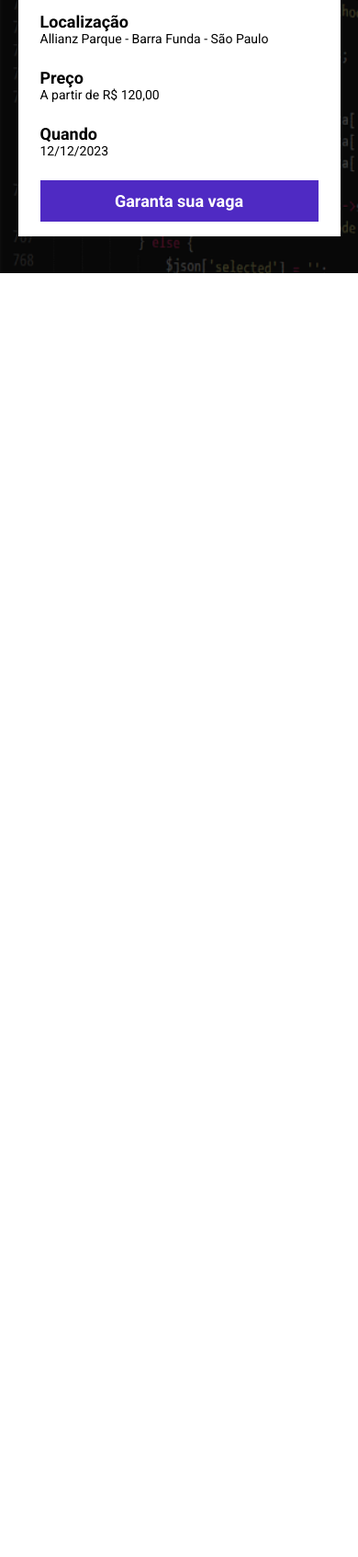
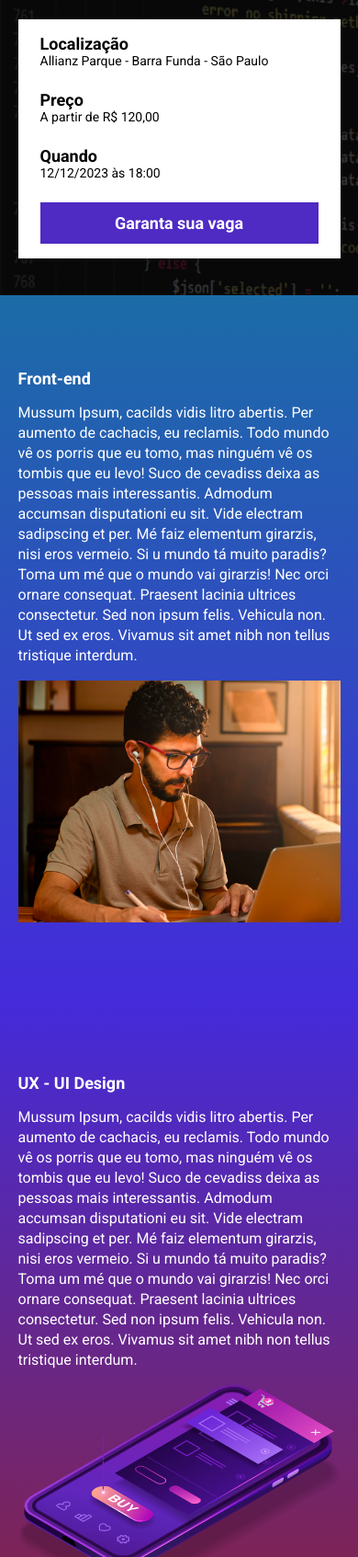
Before and after one commit to Amadeo-Frontend/EBAC_TECH_TALKS, a website built with Parcel: page src/index.html in a window 390 px wide. Shown: the part 307-2000 px from the top of the page at 92% size. Before the commit the page ends 844 px from the top, so only its background shows below. Built offline with nearby package versions, Linux system fonts and the light colour scheme.

Commit message:
finalizando

```diff
--- a/package.json
+++ b/package.json
@@ -2,9 +2,9 @@
   "name": "lp-ficticia",
   "version": "1.0.0",
   "description": "",
-  "main": "index.js",
   "scripts": {
     "dev": "parcel src/index.html src/styles/main.scss src/scripts/main.js",
+    "build": "parcel build src/index.html",
     "test": "echo \"Error: no test specified\" && exit 1"
   },
   "keywords": [],
--- a/src/index.html
+++ b/src/index.html
@@ -6,13 +6,15 @@
     <meta name="viewport" content="width=device-width, initial-scale=1.0" />
     <title>EBAC Tech Talks</title>
     <link rel="stylesheet" href="styles/main.scss" />
+    <link rel="stylesheet" href="https://unpkg.com/aos@next/dist/aos.css" />
   </head>
   <body>
     <header class="hero">
       <div class="container">
         <img class="hero__logo" src="./images/ebac_logo.svg" alt="EBAC" />
         <p class="hero__text">
-          O maior evento de tecnologia do Brasil começa em 11d 25min 10s
+          O maior evento de tecnologia do Brasil começa em
+          <span id="countdown"></span>
         </p>
         <div class="infos-bar">
           <ul class="infos-bar__infos">
@@ -26,13 +28,94 @@
             </li>
             <li class="infos-bar__infos__item">
               <b>Quando</b>
-              12/12/2023
+              12/12/2023 às 18:00
             </li>
           </ul>
           <a href="#" class="button button--primary">Garanta sua vaga</a>
         </div>
       </div>
     </header>
+    <section class="event event--frontend">
+      <div class="container" data-aos="fade-right">
+        <div class="event__detail">
+          <h2 class="event__detail__title">Front-end</h2>
+          <p class="event__detail__description">
+            Mussum Ipsum, cacilds vidis litro abertis. Per aumento de cachacis,
+            eu reclamis. Todo mundo vê os porris que eu tomo, mas ninguém vê os
+            tombis que eu levo! Suco de cevadiss deixa as pessoas mais
+            interessantis. Admodum accumsan disputationi eu sit. Vide electram
+            sadipscing et per. Mé faiz elementum girarzis, nisi eros vermeio. Si
+            u mundo tá muito paradis? Toma um mé que o mundo vai girarzis! Nec
+            orci ornare consequat. Praesent lacinia ultrices consectetur. Sed
+            non ipsum felis. Vehicula non. Ut sed ex eros. Vivamus sit amet nibh
+            non tellus tristique interdum.
+          </p>
+        </div>
+        <img class="event__image" src="./images/frontend.png" alt="fornt-end" />
+      </div>
+    </section>
+    <section class="event event--ux-ui event--image-left">
+      <div class="container" data-aos="fade-left">
+        <div class="event__detail">
+          <h2 class="event__detail__title">UX - UI Design</h2>
+          <p class="event__detail__description">
+            Mussum Ipsum, cacilds vidis litro abertis. Per aumento de cachacis,
+            eu reclamis. Todo mundo vê os porris que eu tomo, mas ninguém vê os
+            tombis que eu levo! Suco de cevadiss deixa as pessoas mais
+            interessantis. Admodum accumsan disputationi eu sit. Vide electram
+            sadipscing et per. Mé faiz elementum girarzis, nisi eros vermeio. Si
+            u mundo tá muito paradis? Toma um mé que o mundo vai girarzis! Nec
+            orci ornare consequat. Praesent lacinia ultrices consectetur. Sed
+            non ipsum felis. Vehicula non. Ut sed ex eros. Vivamus sit amet nibh
+            non tellus tristique interdum.
+          </p>
+        </div>
+        <img
+          class="event__image"
+          src="./images/ui-ux.png"
+          alt="UX - UI Design"
+        />
+      </div>
+    </section>
+    <section class="event event--data-sience">
+      <div class="container" data-aos="fade-right">
+        <div class="event__detail">
+          <h2 class="event__detail__title">Data Science</h2>
+          <p class="event__detail__description">
+            Mussum Ipsum, cacilds vidis litro abertis. Per aumento de cachacis,
+            eu reclamis. Todo mundo vê os porris que eu tomo, mas ninguém vê os
+            tombis que eu levo! Suco de cevadiss deixa as pessoas mais
+            interessantis. Admodum accumsan disputationi eu sit. Vide electram
+            sadipscing et per. Mé faiz elementum girarzis, nisi eros vermeio. Si
+            u mundo tá muito paradis? Toma um mé que o mundo vai girarzis! Nec
+            orci ornare consequat. Praesent lacinia ultrices consectetur. Sed
+            non ipsum felis. Vehicula non. Ut sed ex eros. Vivamus sit amet nibh
+            non tellus tristique interdum.
+          </p>
+        </div>
+        <img class="event__image" src="./images/data.png" alt="Data Science" />
+      </div>
+    </section>
+    <section class="event event--backend event--image-left">
+      <div class="container" data-aos="fade-left">
+        <div class="event__detail">
+          <h2 class="event__detail__title">Back-end</h2>
+          <p class="event__detail__description">
+            Mussum Ipsum, cacilds vidis litro abertis. Per aumento de cachacis,
+            eu reclamis. Todo mundo vê os porris que eu tomo, mas ninguém vê os
+            tombis que eu levo! Suco de cevadiss deixa as pessoas mais
+            interessantis. Admodum accumsan disputationi eu sit. Vide electram
+            sadipscing et per. Mé faiz elementum girarzis, nisi eros vermeio. Si
+            u mundo tá muito paradis? Toma um mé que o mundo vai girarzis! Nec
+            orci ornare consequat. Praesent lacinia ultrices consectetur. Sed
+            non ipsum felis. Vehicula non. Ut sed ex eros. Vivamus sit amet nibh
+            non tellus tristique interdum.
+          </p>
+        </div>
+        <img class="event__image" src="./images/backend.png" alt="Back-end" />
+      </div>
+    </section>
+    <script src="https://unpkg.com/aos@next/dist/aos.js"></script>
     <script src="scripts/main.js"></script>
   </body>
 </html>
--- a/src/scripts/main.js
+++ b/src/scripts/main.js
@@ -0,0 +1,30 @@
+AOS.init();
+
+// Define a data do meu aniversário
+let countDownDate = new Date("Dec 12, 2023 18:00:00").getTime();
+
+// Atualiza a contagem regressiva a cada 1 segundo
+let countdownInterval = setInterval(function () {
+  // Pega a data e hora atual
+  let now = new Date().getTime();
+
+  // Calcula a diferença entre a data atual e a data da contagem regressiva
+  let distance = countDownDate - now;
+
+  // Calcula o tempo restante em dias, horas, minutos e segundos
+  let days = Math.floor(distance / (1000 * 60 * 60 * 24));
+  let hours = Math.floor((distance % (1000 * 60 * 60 * 24)) / (1000 * 60 * 60));
+  let minutes = Math.floor((distance % (1000 * 60 * 60)) / (1000 * 60));
+  let seconds = Math.floor((distance % (1000 * 60)) / 1000);
+
+  // Exibe a contagem regressiva no elemento com id="countdown"
+  document.getElementById("countdown").innerHTML =
+    days + "d " + hours + "h " + minutes + "m " + seconds + "s ";
+
+  // Se a contagem regressiva terminou, exibe uma mensagem
+  if (distance < 0) {
+    clearInterval(countdownInterval);
+    document.getElementById("countdown").innerHTML =
+      "É hoje o melhor evento de tecnologia do Brasil";
+  }
+}, 1000);
--- /dev/null
+++ b/src/styles/_event.scss
@@ -0,0 +1,53 @@
+.event {
+  padding: 80px 0;
+
+  &--frontend {
+    background-image: linear-gradient(var(--blue1), var(--blue2));
+  }
+  &--ux-ui {
+    background-image: linear-gradient(var(--blue2), var(--pink));
+  }
+  &--data-sience {
+    background-image: linear-gradient(var(--pink), var(--yellow));
+  }
+  &--backend {
+    background-image: linear-gradient(var(--yellow), var(--pink));
+  }
+  &--image-left {
+    .container {
+      flex-direction: row-reverse;
+    }
+  }
+  .container {
+    display: flex;
+    gap: 40px;
+  }
+
+  &__image {
+    max-width: 360px;
+  }
+  &__detail {
+    &__title {
+      font-size: 18px;
+      font-weight: bold;
+      margin-bottom: 16px;
+    }
+
+    &__description {
+      line-height: 22px;
+    }
+  }
+  @media (max-width: 640px) {
+    .container {
+      display: block;
+    }
+    &__image {
+      width: 100%;
+    }
+
+    &__detail {
+      margin-right: 0;
+      margin-bottom: 16px;
+    }
+  }
+}
--- a/src/styles/_hero.scss
+++ b/src/styles/_hero.scss
@@ -15,7 +15,7 @@
     left: 0;
     width: 100%;
     height: 100%;
-    background-color: #000;
+    background-color: var(--secundaryTextColor);
     opacity: 0.7;
   }
 
--- a/src/styles/_reset.scss
+++ b/src/styles/_reset.scss
@@ -3,7 +3,7 @@
   padding: 0;
   box-sizing: border-box;
   font-family: "Roboto", sans-serif;
-  color: #fff;
+  color: var(--textColor);
   list-style: none;
   text-decoration: none;
 }
--- /dev/null
+++ b/src/styles/_variables.scss
@@ -0,0 +1,9 @@
+:root {
+  --textColor: #fff;
+  --secundaryTextColor: #000;
+  --buttonColor: #4f2ac3;
+  --blue1: #1b6ca7;
+  --blue2: #442bdb;
+  --pink: #89223b;
+  --yellow: #9c791d;
+}
--- a/src/styles/components/_buttons.scss
+++ b/src/styles/components/_buttons.scss
@@ -6,8 +6,8 @@
   white-space: nowrap;
 
   &--primary {
-    color: #fff;
-    background-color: #4f2ac3;
+    color: var(--textColor);
+    background-color: var(--buttonColor);
   }
   @media (max-width: 640px) {
     display: block;
--- a/src/styles/components/_infosBar.scss
+++ b/src/styles/components/_infosBar.scss
@@ -1,6 +1,6 @@
 .infos-bar {
   padding: 16px 24px;
-  background-color: #fff;
+  background-color: var(--textColor);
   display: flex;
   justify-content: space-between;
 
@@ -10,12 +10,12 @@
 
     &__item {
       font-size: 14px;
-      color: #000;
+      color: var(--secundaryTextColor);
 
       b {
         font-size: 18px;
         display: block;
-        color: #000;
+        color: var(--secundaryTextColor);
       }
     }
   }
--- a/src/styles/main.scss
+++ b/src/styles/main.scss
@@ -1,5 +1,7 @@
+@use "variables";
 @use "reset";
 @use "hero";
+@use "event";
 @use "components/infosBar";
 @use "components/buttons";
 @import url("https://fonts.googleapis.com/css2?family=Roboto:wght@400;700;900&display=swap");
```
